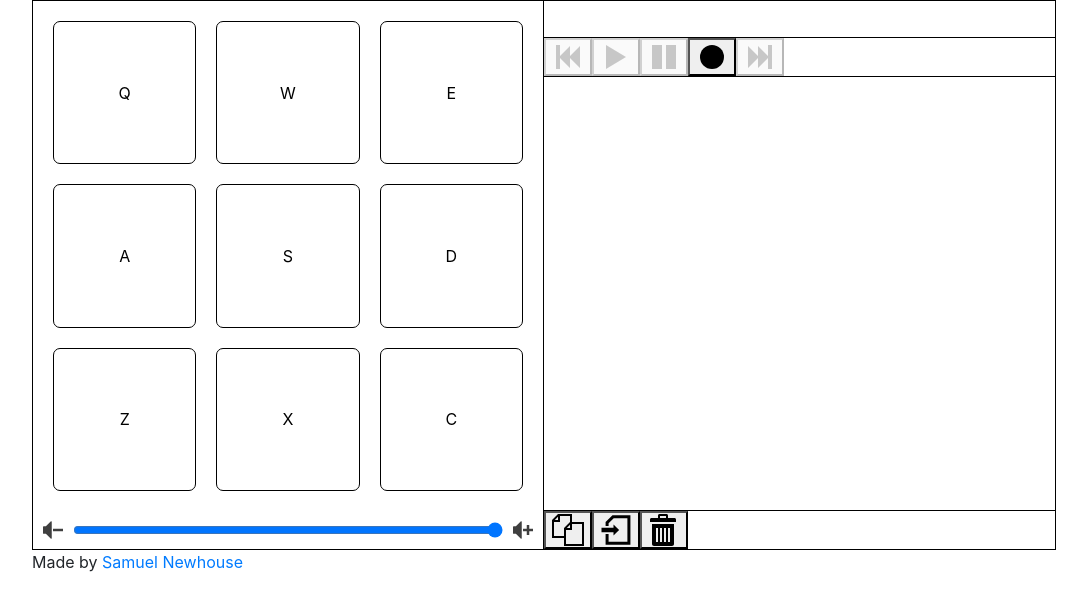
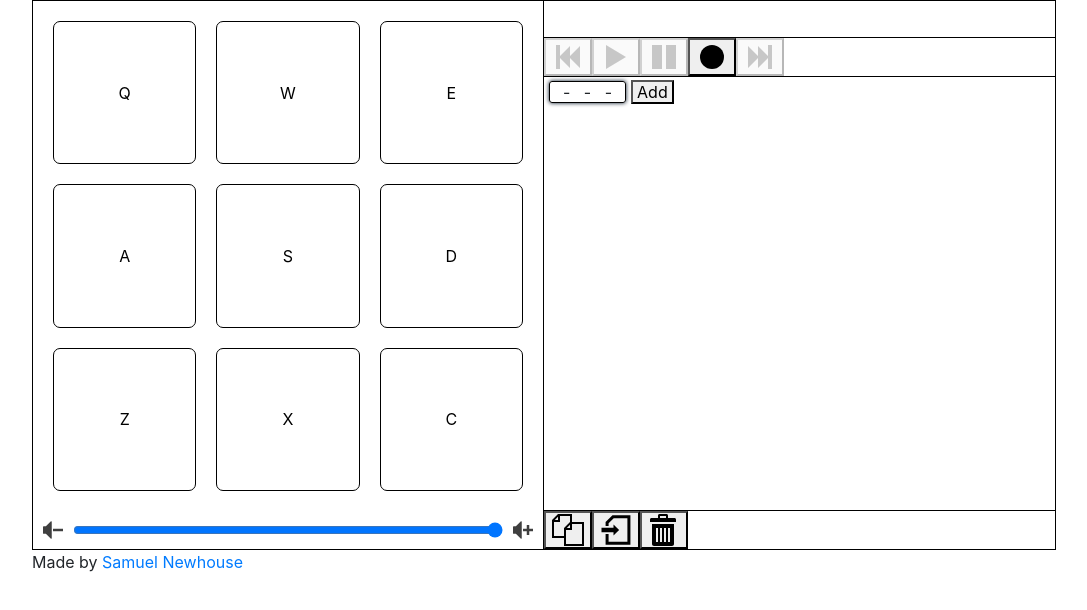
Before and after one commit to SamuelNewhouse/drum-machine, a React (Create React App) app: page / in a window 1280 px wide. Shown: the top 610 px of the page, without its empty margins (96-1183 px from the left). Built offline with nearby package versions, Linux system fonts and the light colour scheme.

Commit message:
Update for <AddEntry> and <EntryForm>

```diff
--- a/src/Components/RecordEntry.js
+++ b/src/Components/RecordEntry.js
@@ -1,15 +1,15 @@
 import React from 'react';
 import { connect } from 'react-redux';
-import EditForm from './EditForm';
+import EntryForm from './EntryForm';
 import { setRecordingState, deleteEntry, EDITING } from '../actions';
 
-const RecordEntry = ({ position, classes, name, delay, isBeingEdited, onMouseDown, startEdit, deleteEntry }) => {
+const RecordEntry = ({ componentPosition, classes, name, delay, isBeingEdited, onMouseDown, startEdit, deleteEntry }) => {
   return (
     <div className={classes} onMouseDown={onMouseDown}>
       <span className="info">{name} - {delay}</span>
       <button type="button" className="edit" onClick={startEdit}>Edit</button>
-      <button type="button" className="delete" onClick={() => deleteEntry(position)}>X</button>
-      {isBeingEdited && <EditForm position={position} />}
+      <button type="button" className="delete" onClick={() => deleteEntry(componentPosition)}>X</button>
+      {isBeingEdited && <EntryForm/>}
     </div>
   )
 }
--- a/src/Components/Recording.js
+++ b/src/Components/Recording.js
@@ -2,6 +2,13 @@ import React, { Component } from 'react'
 import { connect } from 'react-redux';
 import { PAUSED, setRecordingPosition, EDITING } from '../actions';
 import RecordEntry from './RecordEntry';
+import AddEntry from './AddEntry';
+
+// The AddEntry component values for visualization purposes.
+const addEntryValues = {
+  name: '\u00A0 - \u00A0',
+  delay: '\u00A0 - \u00A0'
+}
 
 class Recording extends Component {
   constructor(props) {
@@ -38,18 +45,19 @@ class Recording extends Component {
       () => undefined;
   }
 
-  makeRecordEntry = (value, index) => {
+  makeEntry = ComponentType => {
     const { recordingData, recordingState, position } = this.props;
 
+    return (value, index) => {
       let classes = "entry";
       if (index === position)
         classes += " entry-selected";
-    if (recordingData[index].playing)
+      if (recordingData[index] && recordingData[index].playing)
         classes += " entry-playing";
 
-    return <RecordEntry
+      return <ComponentType
         key={index}
-      position={index}
+        componentPosition={index}
         classes={classes}
         name={value.name}
         delay={value.delay}
@@ -57,10 +65,10 @@ class Recording extends Component {
         onMouseDown={this.getMouseDownFunction(index)}
       />
     }
+  }
 
   render() {
     const { recordingData, recordingState } = this.props;
-
     return (
       <div
         id="recording"
@@ -68,7 +76,8 @@ class Recording extends Component {
         ref={this.recordingDivRef}
       >
         <div>
-          {recordingData.map(this.makeRecordEntry)}
+          {recordingData.map(this.makeEntry(RecordEntry))}
+          {this.makeEntry(AddEntry)(addEntryValues, recordingData.length)}
         </div>
       </div>
     )
```
Lines whose indentation alone changed are shown as unchanged.
